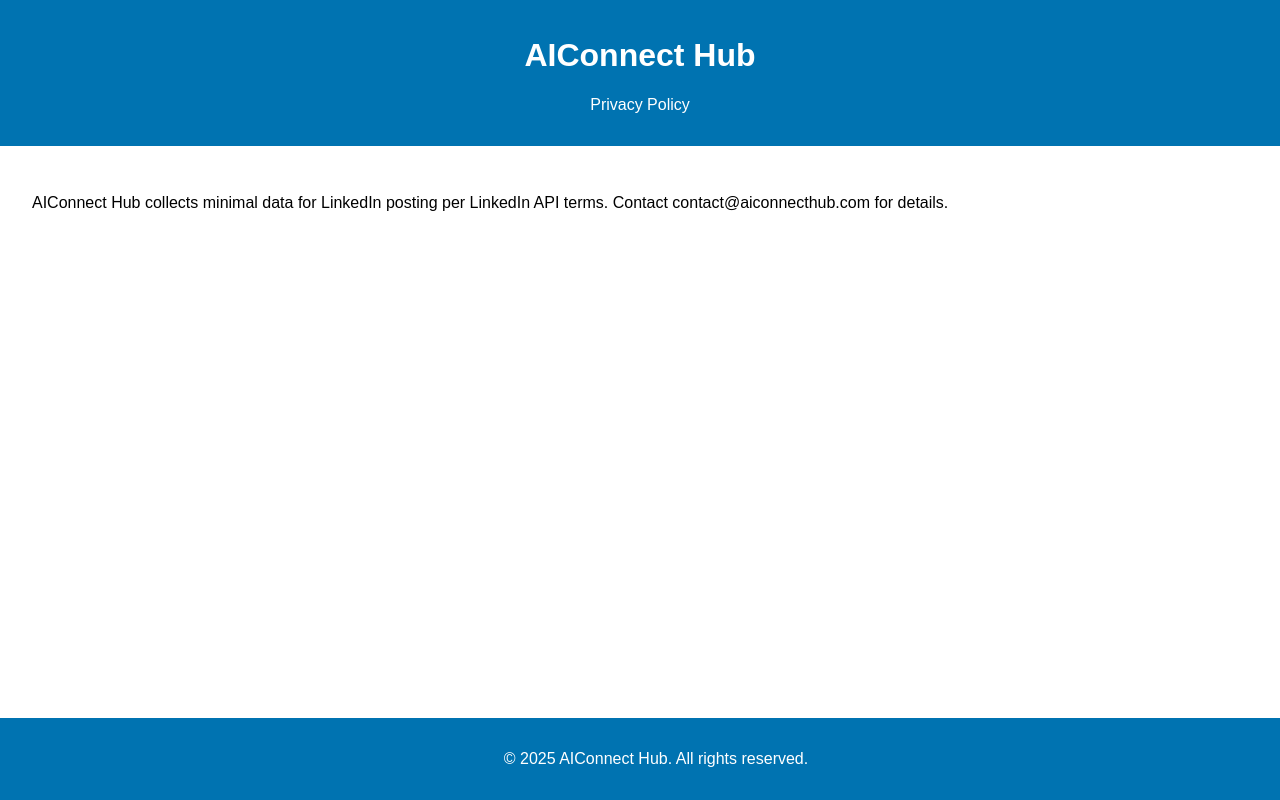
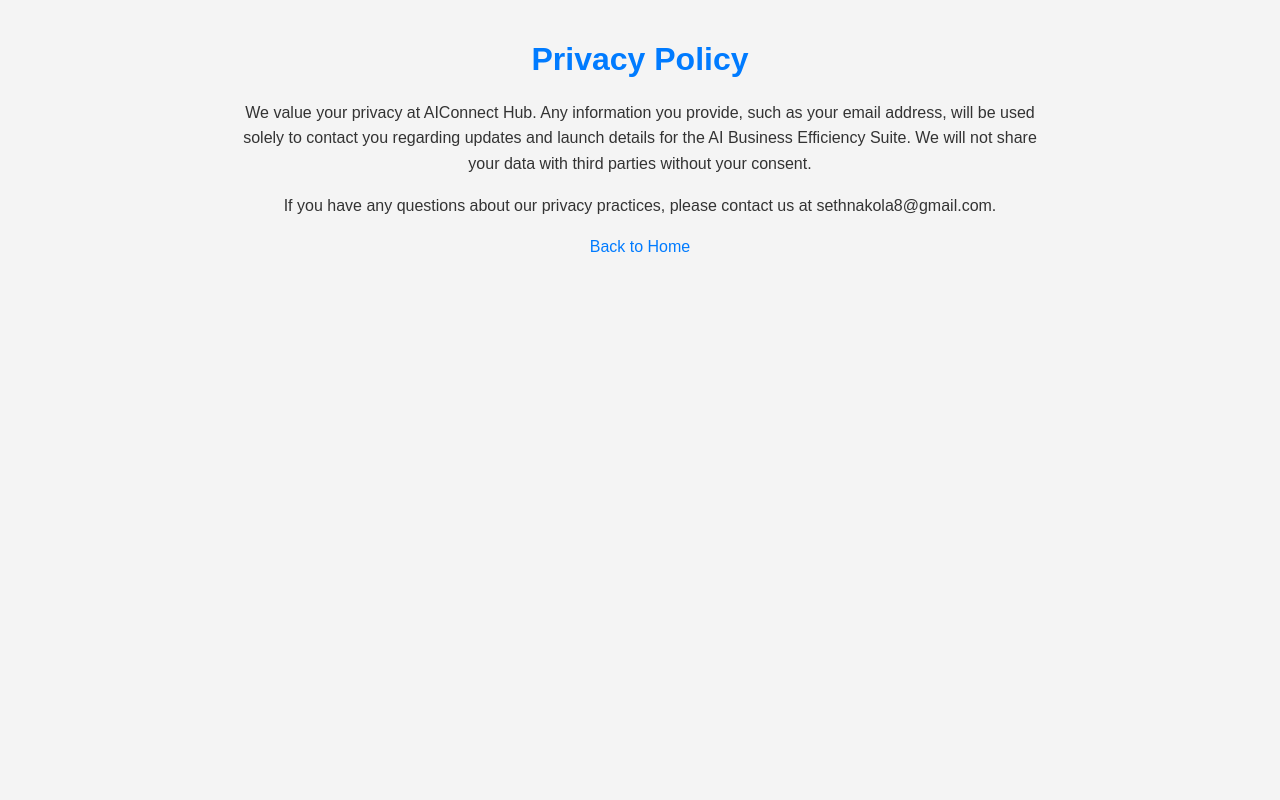
Before and after one commit to sethnakola1/sethnakola.github.io, a plain HTML site: page privacy.html in a window 1280 px wide. Drawn offline with Linux system fonts and the light colour scheme.

Commit message:
Update privacy.html

```diff
--- a/privacy.html
+++ b/privacy.html
@@ -1,26 +1,46 @@
 <!DOCTYPE html>
 <html lang="en">
 <head>
-  <meta charset="UTF-8">
-  <meta name="viewport" content="width=device-width, initial-scale=1.0">
-  <title>AIConnect Hub Privacy Policy</title>
-  <style>
-    body { font-family: Arial, sans-serif; margin: 0; padding: 0; }
-    header { background: #0073b1; color: white; text-align: center; padding: 1em; }
-    footer { background: #0073b1; color: white; text-align: center; padding: 1em; position: fixed; bottom: 0; width: 100%; }
-    section { padding: 2em; }
-  </style>
+    <meta charset="UTF-8">
+    <meta name="viewport" content="width=device-width, initial-scale=1.0">
+    <title>Privacy Policy - AIConnect Hub</title>
+    <style>
+        body {
+            font-family: Arial, sans-serif;
+            margin: 0;
+            padding: 0;
+            background-color: #f4f4f4;
+            color: #333;
+            text-align: center;
+        }
+        .container {
+            max-width: 800px;
+            margin: 0 auto;
+            padding: 20px;
+        }
+        h1 {
+            color: #007bff;
+            font-size: 2em;
+        }
+        p {
+            font-size: 1em;
+            line-height: 1.6;
+        }
+        a {
+            color: #007bff;
+            text-decoration: none;
+        }
+        a:hover {
+            text-decoration: underline;
+        }
+    </style>
 </head>
 <body>
-  <header>
-    <h1>AIConnect Hub</h1>
-    <p>Privacy Policy</p>
-  </header>
-  <section>
-    <p>AIConnect Hub collects minimal data for LinkedIn posting per LinkedIn API terms. Contact contact@aiconnecthub.com for details.</p>
-  </section>
-  <footer>
-    <p>© 2025 AIConnect Hub. All rights reserved.</p>
-  </footer>
+    <div class="container">
+        <h1>Privacy Policy</h1>
+        <p>We value your privacy at AIConnect Hub. Any information you provide, such as your email address, will be used solely to contact you regarding updates and launch details for the AI Business Efficiency Suite. We will not share your data with third parties without your consent.</p>
+        <p>If you have any questions about our privacy practices, please contact us at sethnakola8@gmail.com.</p>
+        <p><a href="index.html">Back to Home</a></p>
+    </div>
 </body>
 </html>
```
